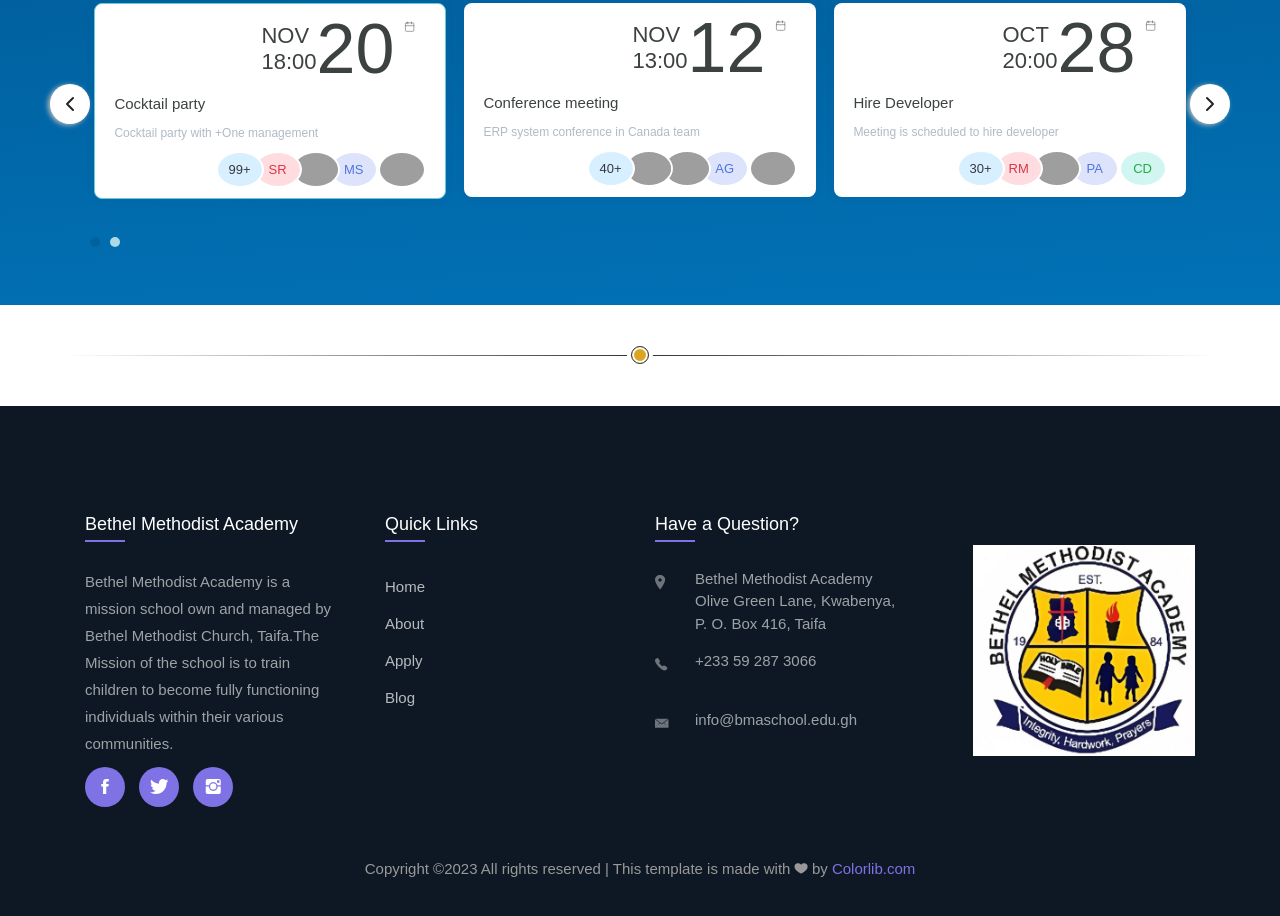
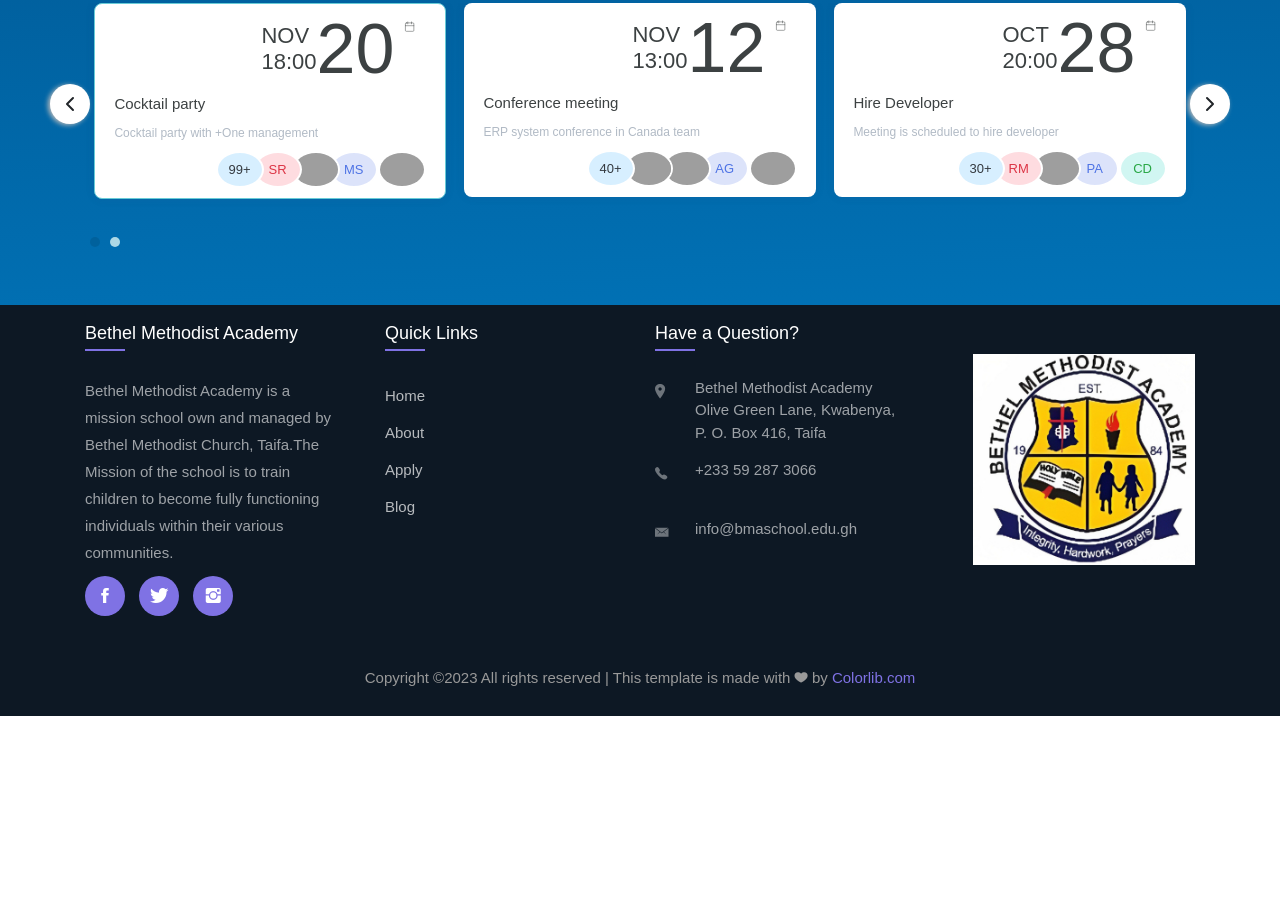
Before and after one commit to Knightcore16/Bethel-Academy, a plain HTML site: page index.html in a window 1280 px wide. Shown: the part 2977-3893 px from the top of the page. After the commit the page ends 3693 px from the top, so only its background shows below. Drawn offline with nearby package versions, Linux system fonts and the light colour scheme; grey boxes are pictures that could not be loaded; a web font is replaced by a local one.

Commit message:
Updated 15/05/23

```diff
--- a/css/news_events_tabs.css
+++ b/css/news_events_tabs.css
@@ -1,5 +1,5 @@
 .event-list .event-item {
-    padding: 1rem 1.9rem;
+    padding: 1rem 1.9rem ;
     margin: 0 0.9375rem 1.875rem 0.9375rem;
     background-color: #ffffff;
     border-radius: 8px;
--- a/css/styles.css
+++ b/css/styles.css
@@ -520,46 +520,9 @@ a.read-more:hover::after{
     }
 }
 
-  .wrapper
-{
-    padding-top: 20px;
-	padding-bottom: 50px;
-}
-
-.divider
-{
-	position: relative;
-	margin-top: 30px;
-	height: 1px;
-}
-
-.div-transparent:before
-{
-	content: "";
-	position: absolute;
-	top: 0;
-	left: 5%;
-	right: 5%;
-	width: 90%;
-	height: 1px;
-	background-image: linear-gradient(to right, transparent, rgb(48,49,51), transparent);
-}
-
-.div-dot:after
-{
-	content: "";
-	position: absolute;
-	z-index: 1;
-	top: -9px;
-	left: calc(50% - 9px);
-	width: 18px;
-	height: 18px;
-	background-color: goldenrod;
-	border: 1px solid rgb(48,49,51);
-	border-radius: 50%;
-	box-shadow: inset 0 0 0 2px white,
-					0 0 0 4px white;
-}
+ .news_events_tab {
+    padding: 0 0 0;
+ }
 
 div.view-all {
     text-align: center;
--- a/index.html
+++ b/index.html
@@ -251,8 +251,9 @@
 <!-- End Of Redirects -->
 
 <!-- background-image: url(/img/blue-bkg.png); background-repeat: no-repeat; background-size: 3000px 800px; -->
-    <!-- News Section -->
-    <section class="" style="background: rgb(0,58,108);
+
+<!-- News Section -->
+    <section class="news_events_tab" style="background: rgb(0,58,108);
     background: linear-gradient(177deg, rgba(0,58,108,1) 0%, rgba(1,114,182,1) 100%); background-size: 100%; background-repeat: repeat-y;">
         <div class="container" >
             <div class="row">
@@ -950,10 +951,6 @@
 
 <!-- End Of News Section -->
 
-<!-- Divider -->
-<div class="wrapper">
-    <div class="divider div-transparent div-dot"></div>
-</div>
 
 <!-- Footer Section -->
 <section class="" style="padding: 0;">
@@ -1031,10 +1028,9 @@
         <div class="footer-logo">
         <img src="img\logo.jpg" alt="" style="width: 20%; float: right; margin-top: -280px;">
     </div>
+
         <div class="row mt-5">
   <div class="col-md-12 text-center">
-
-
     <p class="copyright"><!-- Link back to Colorlib can't be removed. Template is licensed under CC BY 3.0. -->
 Copyright &copy;<script>document.write(new Date().getFullYear());</script> All rights reserved | This template is made with <i class="ion-ios-heart" aria-hidden="true"></i> by <a href="https://colorlib.com" target="_blank">Colorlib.com</a>
 <!-- Link back to Colorlib can't be removed. Template is licensed under CC BY 3.0. --></p>
```
Also changed, not shown: css/style_footer.css.
